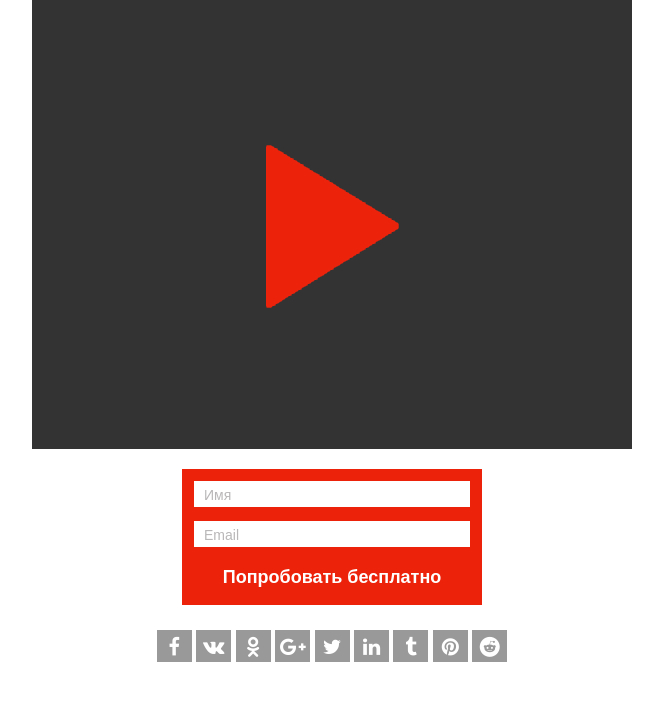
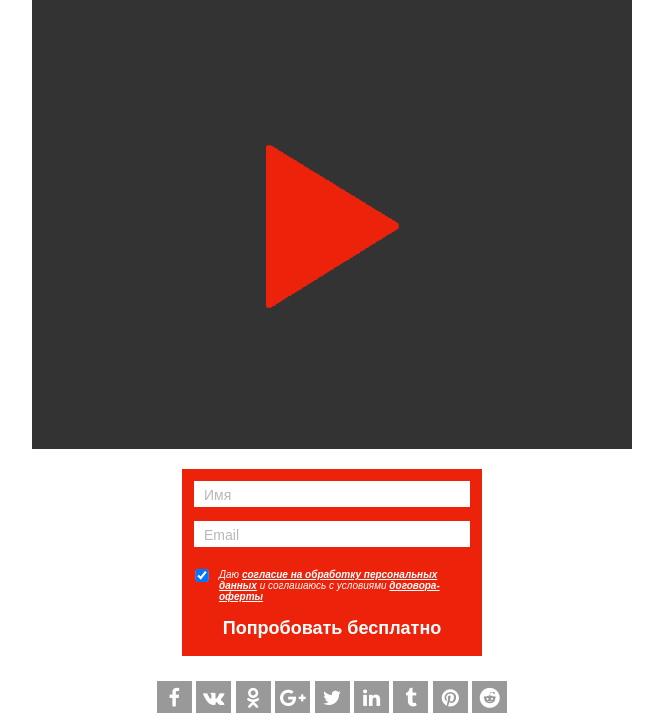
Before and after one commit to ICDL2016/AMONAG-ACADEMY, a PHP site: page /pages/slide-method.html in a window 1280 px wide. Shown: the part 180-908 px from the top of the page, without its empty margins (308-971 px from the left). Before the commit the page ends 842 px from the top, so only its background shows below. Run offline with PHP 8.4, Linux system fonts and the light colour scheme; some libraries are stand-ins or nearby versions.

Commit message:
форма

```diff
--- a/pages/css/slide-method.css
+++ b/pages/css/slide-method.css
@@ -172,6 +172,42 @@ body {
     border-color: #ec220a;
 }
 
+.agree-div {
+    margin-top: 2px;
+}
+
+.agree-sp {
+    display: inline-block;
+    margin: 8px 7px 10px 0;
+    float: left;
+    padding: 0 !important;
+}
+
+.agree-sp input {
+    margin: 0;
+    display: inline-block;
+    width: 20px;
+}
+
+.agree-lbl {
+    display: inline-block;
+    width: calc(100% - 30px);
+    color: #fff;
+    text-align: left;
+    float: left;
+    font-size: 10px;
+    font-style: italic;
+    margin: 8px 0;
+    line-height: 11px;
+}
+
+.agree-lbl a {
+    display: inline;
+    color: #fff;
+    font-size: 10px;
+    text-decoration: underline;
+}
+
 .social__network a:hover {
     background: #ec220a;
 }
--- a/pages/slide-method.html
+++ b/pages/slide-method.html
@@ -89,6 +89,10 @@
                 <div class="error-box"></div>
                 <input id="email" name="email" type="email" placeholder="Email">
                 <div class="error-box"></div>
+                <div id="agree_div" class="agree-div">
+                    <span class="agree-sp"><input type="checkbox" id="agree" class="agree" checked=""></span>
+                    <label for="agree" class="agree-lbl">Даю <a href="/agreement/" target="_blank">согласие на обработку персональных данных</a> и соглашаюсь с условиями <a href="/terms/" target="_blank">договора-оферты</a></label>
+                </div>
                 <input type="submit" value="Попробовать бесплатно">
             </form>
         </div>
```
